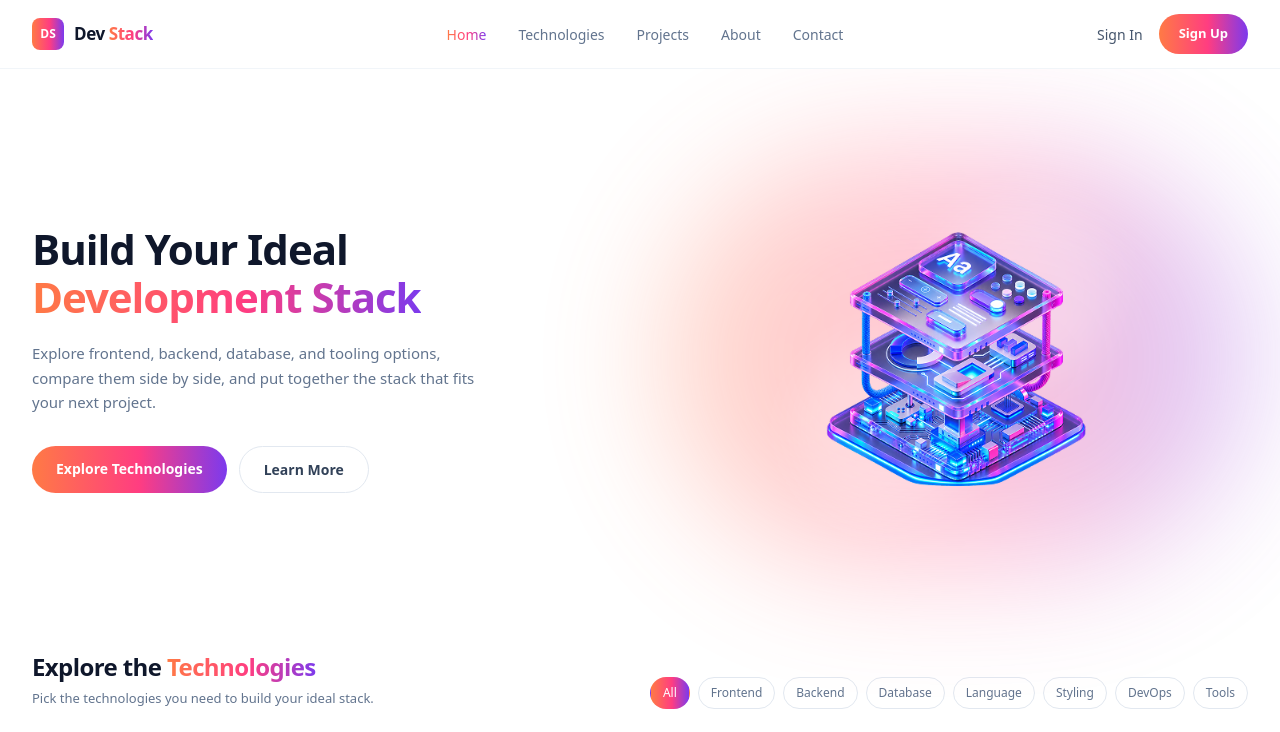
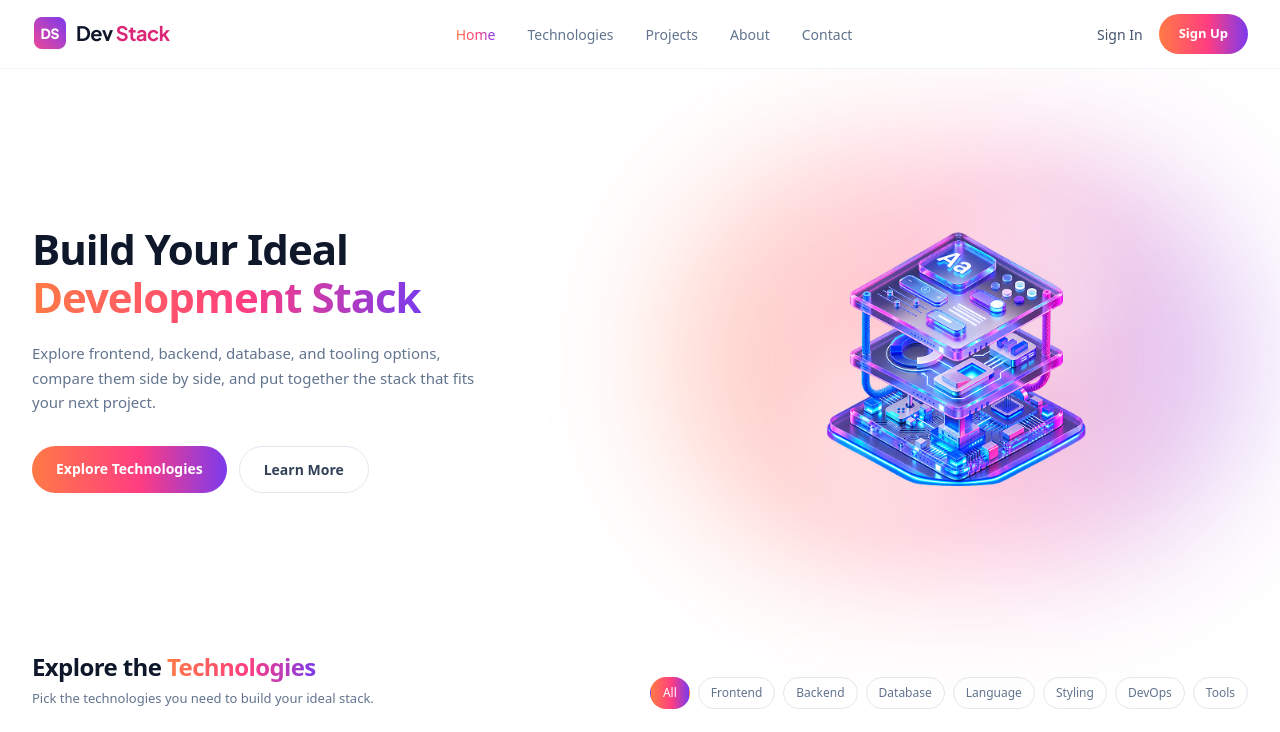
Before and after one commit to Tonmoy225/-Dev-Stack, a React (Vite) app: page / in a window 1280 px wide. Shown: the top 732 px of the page. Built offline with nearby package versions, Linux system fonts and the light colour scheme.

Commit message:
change the nav modify

```diff
--- a/src/components/Navbar.tsx
+++ b/src/components/Navbar.tsx
@@ -1,7 +1,5 @@
 import { useState } from "react";
 import { GRADIENT } from "../theme";
-// import { GradientText } from "./ui";
-import { GradientText } from "./ui";
 import logoText from "../assets/logo-text.png";
 
 const LINKS = ["Home", "Technologies", "Projects", "About", "Contact"];
@@ -12,8 +10,11 @@ export default function Navbar() {
 
   return (
     <header className="sticky top-0 z-50 bg-white border-b border-slate-100">
-      {/* mobile row: hamburger — brand (centered) — sign in / sign up */}
+
+      {/* Mobile Navbar */}
       <div className="md:hidden grid grid-cols-[1fr_auto_1fr] items-center gap-2 px-4 h-[60px]">
+
+        {/* Hamburger */}
         <button
           className="justify-self-start text-slate-700 p-1"
           onClick={() => setOpen(!open)}
@@ -36,18 +37,25 @@ export default function Navbar() {
           </svg>
         </button>
 
+        {/* Mobile Logo */}
         <a
           href="#top"
           className="justify-self-center"
           onClick={() => setActive("Home")}
         >
-          <img src={logoText} alt="Dev Stack" className="h-7 w-auto" />
+          <img
+            src={logoText}
+            alt="Dev Stack"
+            className="h-7 w-auto"
+          />
         </a>
 
+        {/* Mobile Auth Buttons */}
         <div className="justify-self-end flex items-center gap-2.5">
           <button className="text-[12px] text-slate-600 whitespace-nowrap">
             Sign In
           </button>
+
           <button
             className="text-[11px] font-semibold text-white px-3.5 py-2 rounded-full whitespace-nowrap"
             style={{ backgroundImage: GRADIENT }}
@@ -57,24 +65,23 @@ export default function Navbar() {
         </div>
       </div>
 
-      {/* desktop row: brand — center nav — sign in / sign up */}
+      {/* Desktop Navbar */}
       <div className="hidden md:flex max-w-7xl mx-auto px-8 h-[68px] items-center justify-between">
+
+        {/* Desktop Logo */}
         <a
           href="#top"
-          className="flex items-center gap-2.5 mr-10"
+          className="flex items-center mr-10"
           onClick={() => setActive("Home")}
         >
-          <span
-            className="h-8 w-8 rounded-lg flex items-center justify-center text-[12px] font-bold text-white"
-            style={{ backgroundImage: GRADIENT }}
-          >
-            DS
-          </span>
-          <span className="text-[17px] font-bold tracking-tight text-slate-900">
-            Dev <GradientText>Stack</GradientText>
-          </span>
+          <img
+            src={logoText}
+            alt="Dev Stack"
+            className="h-9 w-auto"
+          />
         </a>
 
+        {/* Navigation */}
         <nav className="flex items-center gap-8 text-[14px] flex-1 justify-center">
           {LINKS.map((l) => (
             <a
@@ -102,10 +109,12 @@ export default function Navbar() {
           ))}
         </nav>
 
+        {/* Desktop Auth Buttons */}
         <div className="flex items-center gap-4">
           <button className="text-[14px] text-slate-600 hover:text-slate-900 transition-colors">
             Sign In
           </button>
+
           <button
             className="text-[13px] font-semibold text-white px-5 py-2.5 rounded-full"
             style={{ backgroundImage: GRADIENT }}
@@ -115,6 +124,7 @@ export default function Navbar() {
         </div>
       </div>
 
+      {/* Mobile Menu */}
       {open && (
         <div className="md:hidden border-t border-slate-100 px-5 py-3 flex flex-col gap-3 text-[14px] text-slate-600 bg-white">
           {LINKS.map((l) => (
```
